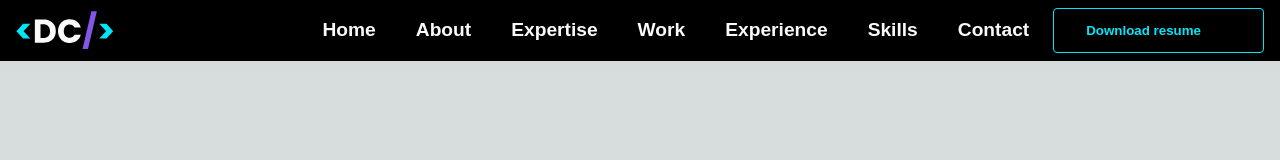
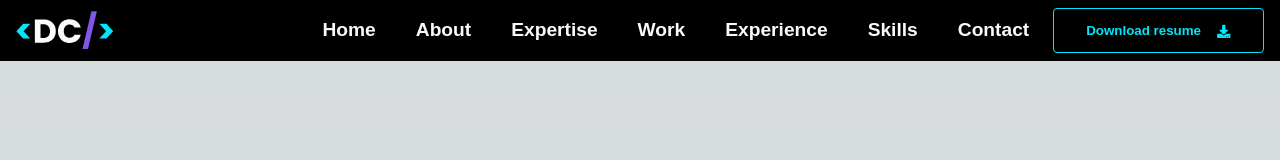
Before and after one commit to diegodscamara/portfolio, a Next.js app: page / in a window 1280 px wide. Shown: the top 160 px of the page. Built offline with nearby package versions, Linux system fonts and the light colour scheme.

Commit message:
🎨 style(download.jsx): change DownloadIcon color to #00E7F9
🐛 fix(About.test.tsx): fix import statement to match filename case

```diff
--- a/public/download.jsx
+++ b/public/download.jsx
@@ -1,8 +1,7 @@
 export const DownloadIcon = () => {
   return (
-    <svg width="14" height="14" viewBox="0 0 14 14" fill="none" xmlns="http://www.w3.org/2000/svg">
-      <path d="M5.72048 0.635975C5.3559 0.635975 5.09548 0.922433 5.09548 1.26097V5.63596H2.80382C2.33507 5.63596 2.1007 6.20888 2.43924 6.54742L6.39756 10.5057C6.57985 10.688 6.9184 10.688 7.10069 10.5057L11.059 6.54742C11.3976 6.20888 11.1632 5.63596 10.6944 5.63596H8.42881V1.26097C8.42881 0.922433 8.14235 0.635975 7.80381 0.635975H5.72048ZM13.4288 10.4276C13.4288 10.0891 13.1423 9.80262 12.8038 9.80262H8.97568L7.69964 11.0787C7.17881 11.6255 6.31944 11.6255 5.79861 11.0787L4.52257 9.80262H0.720495C0.355912 9.80262 0.0954962 10.0891 0.0954962 10.4276V13.3443C0.0954962 13.7089 0.355912 13.9693 0.720495 13.9693H12.8038C13.1423 13.9693 13.4288 13.7089 13.4288 13.3443V10.4276ZM10.1996 12.7193C10.1996 13.0057 9.96526 13.2401 9.67881 13.2401C9.39235 13.2401 9.15797 13.0057 9.15797 12.7193C9.15797 12.4328 9.39235 12.1984 9.67881 12.1984C9.96526 12.1984 10.1996 12.4328 10.1996 12.7193ZM11.8663 12.7193C11.8663 13.0057 11.6319 13.2401 11.3455 13.2401C11.059 13.2401 10.8246 13.0057 10.8246 12.7193C10.8246 12.4328 11.059 12.1984 11.3455 12.1984C11.6319 12.1984 11.8663 12.4328 11.8663 12.7193Z" fill="black" />
+    <svg width="14" height="14" viewBox="0 0 14 14" fill="#00E7F9" xmlns="http://www.w3.org/2000/svg">
+      <path d="M5.72048 0.635975C5.3559 0.635975 5.09548 0.922433 5.09548 1.26097V5.63596H2.80382C2.33507 5.63596 2.1007 6.20888 2.43924 6.54742L6.39756 10.5057C6.57985 10.688 6.9184 10.688 7.10069 10.5057L11.059 6.54742C11.3976 6.20888 11.1632 5.63596 10.6944 5.63596H8.42881V1.26097C8.42881 0.922433 8.14235 0.635975 7.80381 0.635975H5.72048ZM13.4288 10.4276C13.4288 10.0891 13.1423 9.80262 12.8038 9.80262H8.97568L7.69964 11.0787C7.17881 11.6255 6.31944 11.6255 5.79861 11.0787L4.52257 9.80262H0.720495C0.355912 9.80262 0.0954962 10.0891 0.0954962 10.4276V13.3443C0.0954962 13.7089 0.355912 13.9693 0.720495 13.9693H12.8038C13.1423 13.9693 13.4288 13.7089 13.4288 13.3443V10.4276ZM10.1996 12.7193C10.1996 13.0057 9.96526 13.2401 9.67881 13.2401C9.39235 13.2401 9.15797 13.0057 9.15797 12.7193C9.15797 12.4328 9.39235 12.1984 9.67881 12.1984C9.96526 12.1984 10.1996 12.4328 10.1996 12.7193ZM11.8663 12.7193C11.8663 13.0057 11.6319 13.2401 11.3455 13.2401C11.059 13.2401 10.8246 13.0057 10.8246 12.7193C10.8246 12.4328 11.059 12.1984 11.3455 12.1984C11.6319 12.1984 11.8663 12.4328 11.8663 12.7193Z" fill="#00E7F9" />
     </svg>
-
-  )
-}
+  );
+};
```
Also changed, not shown: 1 other file (tests, documents, lock files or other folders).
